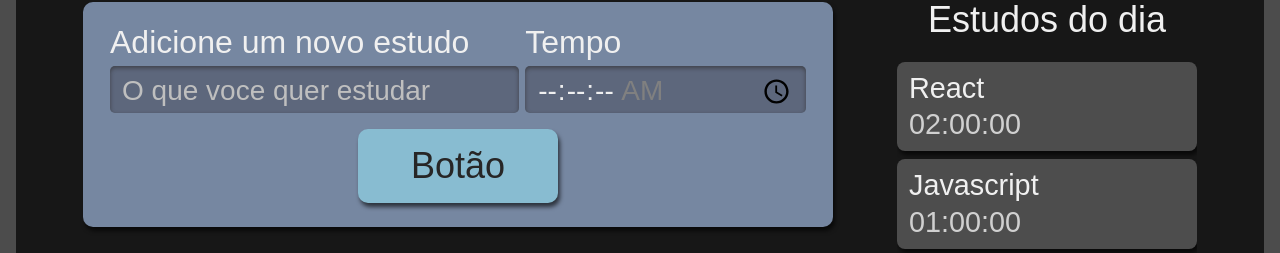
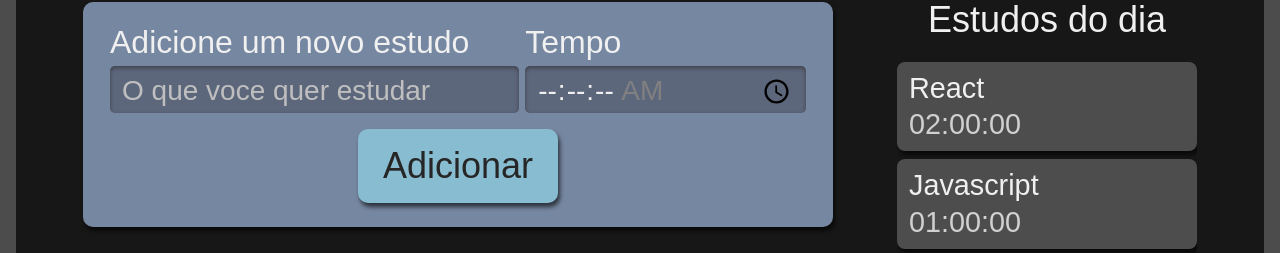
Before and after one commit to MatheusGrenat/alura-studies, a React (Create React App) app: page / in a window 1280 px wide. Shown: the part 222-475 px from the top of the page. Built offline with nearby package versions, Linux system fonts and the light colour scheme.

Commit message:
Implementando o module css e props no botao

```diff
--- a/package.json
+++ b/package.json
@@ -41,6 +41,7 @@
     ]
   },
   "devDependencies": {
-    "sass": "^1.77.8"
+    "sass": "^1.77.8",
+    "typescript-plugin-css-modules": "^5.1.0"
   }
 }
--- a/src/components/Botao/index.tsx
+++ b/src/components/Botao/index.tsx
@@ -1,11 +1,11 @@
 import React from "react";
-import './style.scss';
+import style from './Botao.module.scss';
 
-class Botao extends React.Component{
+class Botao extends React.Component<{texto: string}>{
     render(){
         return(
-            <button className="botao">
-                Botão
+            <button className={style.botao}>
+                {this.props.texto}
             </button>
         )
     }
--- a/src/components/Formulario/index.tsx
+++ b/src/components/Formulario/index.tsx
@@ -1,12 +1,12 @@
 import React from 'react';
 import Botao from '../Botao';
-import './style.scss';
+import style from './Formulario.module.scss';
 
 class Formulario extends React.Component{
     render(){
         return(
-            <form className="novaTarefa">
-                <div className="inputContainer">
+            <form className={style.novaTarefa}>
+                <div className={style.inputContainer}>
                     <label htmlFor="tarefa">
                         Adicione um novo estudo
                     </label>
@@ -18,7 +18,7 @@
                         required
                     />
                 </div>
-                <div className="inputContainer">
+                <div className={style.inputContainer}>
                     <label htmlFor="tempo">
                         Tempo
                     </label>
@@ -32,7 +32,9 @@
                         required
                     />
                 </div>
-                <Botao />
+                <Botao
+                    texto="Adicionar"
+                />
             </form>
         )
     }
--- a/src/components/Lista/index.tsx
+++ b/src/components/Lista/index.tsx
@@ -1,5 +1,5 @@
 import React from "react";
-import './style.scss';
+import style from  './Lista.module.scss';
 
 function Lista(){
     const tarefa = [{
@@ -13,11 +13,11 @@
         tempo: '03:00:00'
     }]
     return(
-        <aside className="listaTarefas">
+        <aside className={style.listaTarefas}>
             <h2>Estudos do dia</h2>
             <ul>
                 {tarefa.map((item, index) => (
-                    <li key={index} className="item">
+                    <li key={index} className={style.item}>
                         <h3> {item.tarefa}</h3>
                         <span> {item.tempo}</span>
                     </li>
--- a/src/pages/App.tsx
+++ b/src/pages/App.tsx
@@ -2,12 +2,12 @@
 import Formulario from '../components/Formulario';
 import Lista from '../components/Lista';
 import Botao from '../components/Botao';
-import './style.scss';
+import style from './App.module.scss';
 
 
 function App() {
   return (
-    <div className="AppStyle">
+    <div className={style.AppStyle}>
        <Formulario />
        <Lista />
     </div>
--- a/tsconfig.json
+++ b/tsconfig.json
@@ -18,7 +18,8 @@
     "resolveJsonModule": true,
     "isolatedModules": true,
     "noEmit": true,
-    "jsx": "react-jsx"
+    "jsx": "react-jsx",
+    "plugins": [{ "name": "typescript-plugin-css-modules" }]
   },
   "include": [
     "src"
```
Also changed, not shown: src/components/Botao/Botao.module.scss (renamed from src/components/Botao/style.scss), src/components/Formulario/Formulario.module.scss (renamed from src/components/Formulario/style.scss), src/components/Lista/Lista.module.scss (renamed from src/components/Lista/style.scss), src/pages/App.module.scss (renamed from src/pages/style.scss), 1 other file (tests, documents, lock files or other folders).
